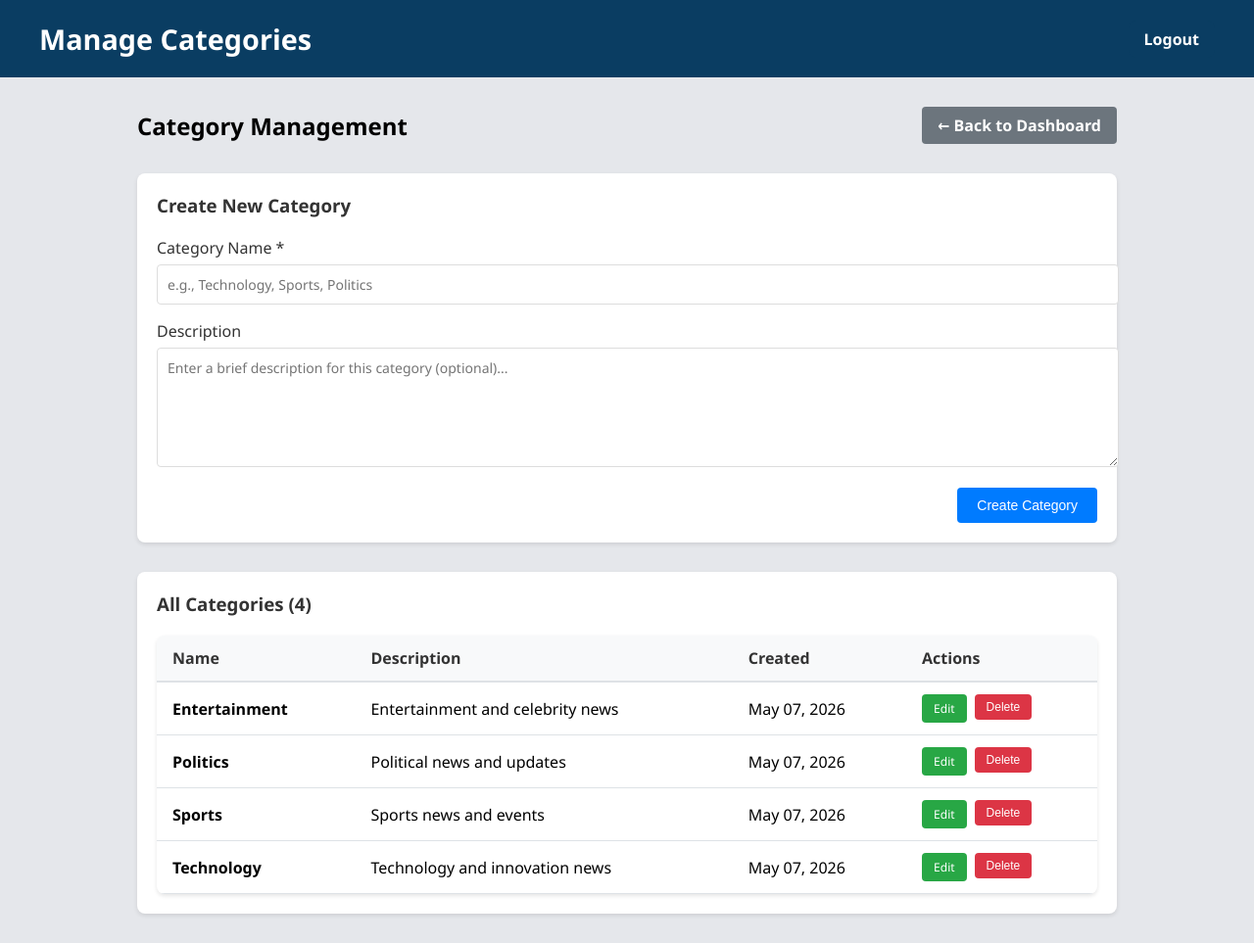
After one commit to Psycho-Lalaji/NewsPortal, a PHP site: page /manage_categories.php in a window 1280 px wide. The commit adds this page. Shown: the whole page at 98% size. Run offline with PHP 8.4, Linux system fonts and the light colour scheme; a user stored in the database is signed in; data comes from the database, SQL or seed files in the repository; both versions use the stored data as it was after the commit.

Commit message:
Add category management functionality and update related forms
- Implemented category management page with create, edit, and delete capabilities.
- Updated news form and edit news page to dynamically fetch and display categories from the database.
- Modified database setup script to include categories table and relationships.

Co-authored-by: Copilot <copilot@github.com>

```diff
--- a/admin_dashboard.php
+++ b/admin_dashboard.php
@@ -38,6 +38,11 @@ if (($_SESSION['user_role'] ?? '') !== 'admin') {
                 <p>Create, update, and deactivate portal users.</p>
             </div></a>
 
+            <a href="manage_categories.php"><div class="card">
+                <h3>Manage Categories</h3>
+                <p>Create, edit, and delete news categories.</p>
+            </div></a>
+
             <a href="admin_review.php"><div class="card">
                 <h3>News Review</h3>
                 <p>Review and approve editor-submitted news.</p>
--- a/db.php
+++ b/db.php
@@ -3,9 +3,9 @@ session_start();
 
 $host = "127.0.0.1";
 $dbname = "news_portal";
-$port = 3307;
+$port = 3306;
 $user = "root";
-$pass = "";
+$pass = "0809";
 
 $conn = new mysqli($host, $user, $pass, $dbname, $port);
 if ($conn->connect_error) {
--- /dev/null
+++ b/manage_categories.php
@@ -0,0 +1,443 @@
+<?php
+require 'db.php';
+
+if (!isset($_SESSION['user_id'])) {
+    header("Location: index.php");
+    exit;
+}
+
+if (($_SESSION['user_role'] ?? '') !== 'admin') {
+    header("Location: dashboard.php");
+    exit;
+}
+
+$message = '';
+$messageType = '';
+$action = $_GET['action'] ?? '';
+
+// Handle category deletion
+if ($_SERVER['REQUEST_METHOD'] === 'POST' && ($action === 'delete' || isset($_POST['delete_category']))) {
+    $categoryId = (int)($_POST['category_id'] ?? $_GET['id'] ?? 0);
+    if ($categoryId > 0) {
+        $stmt = $conn->prepare("DELETE FROM categories WHERE id = ?");
+        if ($stmt) {
+            $stmt->bind_param('i', $categoryId);
+            if ($stmt->execute()) {
+                $message = 'Category deleted successfully.';
+                $messageType = 'success';
+            } else {
+                $message = 'Error deleting category.';
+                $messageType = 'error';
+            }
+            $stmt->close();
+        }
+    }
+    header("Location: manage_categories.php");
+    exit;
+}
+
+// Handle category creation or update
+if ($_SERVER['REQUEST_METHOD'] === 'POST' && isset($_POST['save_category'])) {
+    $categoryId = (int)($_POST['category_id'] ?? 0);
+    $name = trim($_POST['name'] ?? '');
+    $description = trim($_POST['description'] ?? '');
+
+    if ($name === '') {
+        $message = 'Category name is required.';
+        $messageType = 'error';
+    } else {
+        if ($categoryId > 0) {
+            // Update existing category
+            $stmt = $conn->prepare("UPDATE categories SET name = ?, description = ? WHERE id = ?");
+            if ($stmt) {
+                $stmt->bind_param('ssi', $name, $description, $categoryId);
+                if ($stmt->execute()) {
+                    $message = 'Category updated successfully.';
+                    $messageType = 'success';
+                } else {
+                    if (strpos($stmt->error, 'Duplicate entry') !== false) {
+                        $message = 'Category name already exists.';
+                    } else {
+                        $message = 'Error updating category.';
+                    }
+                    $messageType = 'error';
+                }
+                $stmt->close();
+            }
+        } else {
+            // Create new category
+            $stmt = $conn->prepare("INSERT INTO categories (name, description) VALUES (?, ?)");
+            if ($stmt) {
+                $stmt->bind_param('ss', $name, $description);
+                if ($stmt->execute()) {
+                    $message = 'Category created successfully.';
+                    $messageType = 'success';
+                } else {
+                    if (strpos($stmt->error, 'Duplicate entry') !== false) {
+                        $message = 'Category name already exists.';
+                    } else {
+                        $message = 'Error creating category.';
+                    }
+                    $messageType = 'error';
+                }
+                $stmt->close();
+            }
+        }
+    }
+    header("Location: manage_categories.php?message=" . urlencode($message) . "&type=" . $messageType);
+    exit;
+}
+
+// Fetch categories
+$categories = [];
+$result = $conn->query("SELECT id, name, description, created_at FROM categories ORDER BY name ASC");
+if ($result) {
+    while ($row = $result->fetch_assoc()) {
+        $categories[] = $row;
+    }
+    $result->free();
+}
+
+// Get category for edit
+$editCategory = null;
+if (isset($_GET['edit_id'])) {
+    $editId = (int)$_GET['edit_id'];
+    $stmt = $conn->prepare("SELECT id, name, description FROM categories WHERE id = ?");
+    if ($stmt) {
+        $stmt->bind_param('i', $editId);
+        $stmt->execute();
+        $result = $stmt->get_result();
+        if ($result->num_rows > 0) {
+            $editCategory = $result->fetch_assoc();
+        }
+        $stmt->close();
+    }
+}
+
+// Get message from URL
+if (isset($_GET['message'])) {
+    $message = $_GET['message'];
+    $messageType = $_GET['type'] ?? 'info';
+}
+
+$conn->close();
+?>
+<!DOCTYPE html>
+<html lang="en">
+<head>
+    <meta charset="UTF-8">
+    <meta name="viewport" content="width=device-width, initial-scale=1.0">
+    <title>Manage Categories | Admin</title>
+    <link rel="stylesheet" href="style.css">
+    <style>
+        .manage-categories-container {
+            max-width: 1000px;
+            margin: 30px auto;
+            padding: 0 20px;
+        }
+
+        .categories-header {
+            display: flex;
+            justify-content: space-between;
+            align-items: center;
+            margin-bottom: 30px;
+            flex-wrap: wrap;
+            gap: 20px;
+        }
+
+        .categories-header h2 {
+            margin: 0;
+        }
+
+        .back-link {
+            display: inline-block;
+            padding: 8px 16px;
+            background: #6c757d;
+            color: white;
+            text-decoration: none;
+            border-radius: 4px;
+            transition: background 0.3s;
+        }
+
+        .back-link:hover {
+            background: #5a6268;
+        }
+
+        .message {
+            padding: 12px 16px;
+            border-radius: 4px;
+            margin-bottom: 20px;
+            display: flex;
+            justify-content: space-between;
+            align-items: center;
+        }
+
+        .message.success {
+            background-color: #d4edda;
+            color: #155724;
+            border: 1px solid #c3e6cb;
+        }
+
+        .message.error {
+            background-color: #f8d7da;
+            color: #721c24;
+            border: 1px solid #f5c6cb;
+        }
+
+        .message.info {
+            background-color: #d1ecf1;
+            color: #0c5460;
+            border: 1px solid #bee5eb;
+        }
+
+        .form-section {
+            background: white;
+            padding: 20px;
+            border-radius: 8px;
+            box-shadow: 0 2px 4px rgba(0,0,0,0.1);
+            margin-bottom: 30px;
+        }
+
+        .form-section h3 {
+            margin-top: 0;
+            margin-bottom: 20px;
+            color: #333;
+        }
+
+        .form-group {
+            margin-bottom: 16px;
+        }
+
+        .form-group label {
+            display: block;
+            margin-bottom: 6px;
+            font-weight: 500;
+            color: #333;
+        }
+
+        .form-group input,
+        .form-group textarea {
+            width: 100%;
+            padding: 10px;
+            border: 1px solid #ddd;
+            border-radius: 4px;
+            font-size: 14px;
+            font-family: inherit;
+        }
+
+        .form-group textarea {
+            resize: vertical;
+            min-height: 100px;
+        }
+
+        .form-group input:focus,
+        .form-group textarea:focus {
+            outline: none;
+            border-color: #007bff;
+            box-shadow: 0 0 0 3px rgba(0,123,255,0.25);
+        }
+
+        .form-actions {
+            display: flex;
+            gap: 10px;
+            justify-content: flex-end;
+        }
+
+        .btn {
+            padding: 10px 20px;
+            border: none;
+            border-radius: 4px;
+            font-size: 14px;
+            cursor: pointer;
+            transition: background 0.3s;
+        }
+
+        .btn-primary {
+            background: #007bff;
+            color: white;
+        }
+
+        .btn-primary:hover {
+            background: #0056b3;
+        }
+
+        .btn-secondary {
+            background: #6c757d;
+            color: white;
+        }
+
+        .btn-secondary:hover {
+            background: #5a6268;
+        }
+
+        .categories-table {
+            width: 100%;
+            border-collapse: collapse;
+            background: white;
+            border-radius: 8px;
+            overflow: hidden;
+            box-shadow: 0 2px 4px rgba(0,0,0,0.1);
+        }
+
+        .categories-table thead {
+            background: #f8f9fa;
+        }
+
+        .categories-table th {
+            padding: 12px 16px;
+            text-align: left;
+            font-weight: 600;
+            color: #333;
+            border-bottom: 2px solid #dee2e6;
+        }
+
+        .categories-table td {
+            padding: 12px 16px;
+            border-bottom: 1px solid #dee2e6;
+        }
+
+        .categories-table tbody tr:hover {
+            background: #f8f9fa;
+        }
+
+        .table-actions {
+            display: flex;
+            gap: 8px;
+        }
+
+        .btn-sm {
+            padding: 6px 12px;
+            font-size: 12px;
+        }
+
+        .btn-edit {
+            background: #28a745;
+            color: white;
+            text-decoration: none;
+            display: inline-block;
+            border-radius: 4px;
+            transition: background 0.3s;
+        }
+
+        .btn-edit:hover {
+            background: #218838;
+        }
+
+        .btn-delete {
+            background: #dc3545;
+            color: white;
+            border: none;
+            cursor: pointer;
+            border-radius: 4px;
+            transition: background 0.3s;
+        }
+
+        .btn-delete:hover {
+            background: #c82333;
+        }
+
+        .empty-state {
+            text-align: center;
+            padding: 40px 20px;
+            color: #999;
+        }
+
+        .empty-state p {
+            margin: 0;
+        }
+    </style>
+</head>
+<body>
+    <header>
+        <h1>Manage Categories</h1>
+        <div class="logout">
+            <a href="logout.php">Logout</a>
+        </div>
+    </header>
+
+    <div class="manage-categories-container">
+        <div class="categories-header">
+            <h2>Category Management</h2>
+            <a href="admin_dashboard.php" class="back-link">← Back to Dashboard</a>
+        </div>
+
+        <?php if ($message): ?>
+            <div class="message <?php echo htmlspecialchars($messageType); ?>">
+                <span><?php echo htmlspecialchars($message); ?></span>
+            </div>
+        <?php endif; ?>
+
+        <!-- Create/Edit Category Form -->
+        <div class="form-section">
+            <h3><?php echo $editCategory ? 'Edit Category' : 'Create New Category'; ?></h3>
+            <form method="POST" action="manage_categories.php">
+                <?php if ($editCategory): ?>
+                    <input type="hidden" name="category_id" value="<?php echo $editCategory['id']; ?>">
+                <?php endif; ?>
+
+                <div class="form-group">
+                    <label for="name">Category Name *</label>
+                    <input type="text" id="name" name="name" required maxlength="100"
+                           value="<?php echo htmlspecialchars($editCategory['name'] ?? ''); ?>"
+                           placeholder="e.g., Technology, Sports, Politics">
+                </div>
+
+                <div class="form-group">
+                    <label for="description">Description</label>
+                    <textarea id="description" name="description"
+                              placeholder="Enter a brief description for this category (optional)..."><?php echo htmlspecialchars($editCategory['description'] ?? ''); ?></textarea>
+                </div>
+
+                <div class="form-actions">
+                    <?php if ($editCategory): ?>
+                        <a href="manage_categories.php" class="btn btn-secondary">Cancel</a>
+                    <?php endif; ?>
+                    <button type="submit" name="save_category" class="btn btn-primary">
+                        <?php echo $editCategory ? 'Update Category' : 'Create Category'; ?>
+                    </button>
+                </div>
+            </form>
+        </div>
+
+        <!-- Categories List -->
+        <div class="form-section">
+            <h3>All Categories (<?php echo count($categories); ?>)</h3>
+
+            <?php if (empty($categories)): ?>
+                <div class="empty-state">
+                    <p>No categories found. Create your first category above.</p>
+                </div>
+            <?php else: ?>
+                <table class="categories-table">
+                    <thead>
+                        <tr>
+                            <th>Name</th>
+                            <th>Description</th>
+                            <th>Created</th>
+                            <th>Actions</th>
+                        </tr>
+                    </thead>
+                    <tbody>
+                        <?php foreach ($categories as $cat): ?>
+                            <tr>
+                                <td><strong><?php echo htmlspecialchars($cat['name']); ?></strong></td>
+                                <td><?php echo htmlspecialchars($cat['description'] ?? '-'); ?></td>
+                                <td><?php echo date('M d, Y', strtotime($cat['created_at'])); ?></td>
+                                <td>
+                                    <div class="table-actions">
+                                        <a href="manage_categories.php?edit_id=<?php echo $cat['id']; ?>" class="btn btn-sm btn-edit">Edit</a>
+                                        <form method="POST" style="display: inline;" onsubmit="return confirm('Are you sure you want to delete this category?');">
+                                            <input type="hidden" name="category_id" value="<?php echo $cat['id']; ?>">
+                                            <button type="submit" name="delete_category" class="btn btn-sm btn-delete">Delete</button>
+                                        </form>
+                                    </div>
+                                </td>
+                            </tr>
+                        <?php endforeach; ?>
+                    </tbody>
+                </table>
+            <?php endif; ?>
+        </div>
+    </div>
+</body>
+</html>
```
Also changed, not shown: edit-news.php (+17 -7 lines), home.php (+11 -2 lines), news-form.php (+15 -4 lines), setups.sql (+33 -1 lines).
